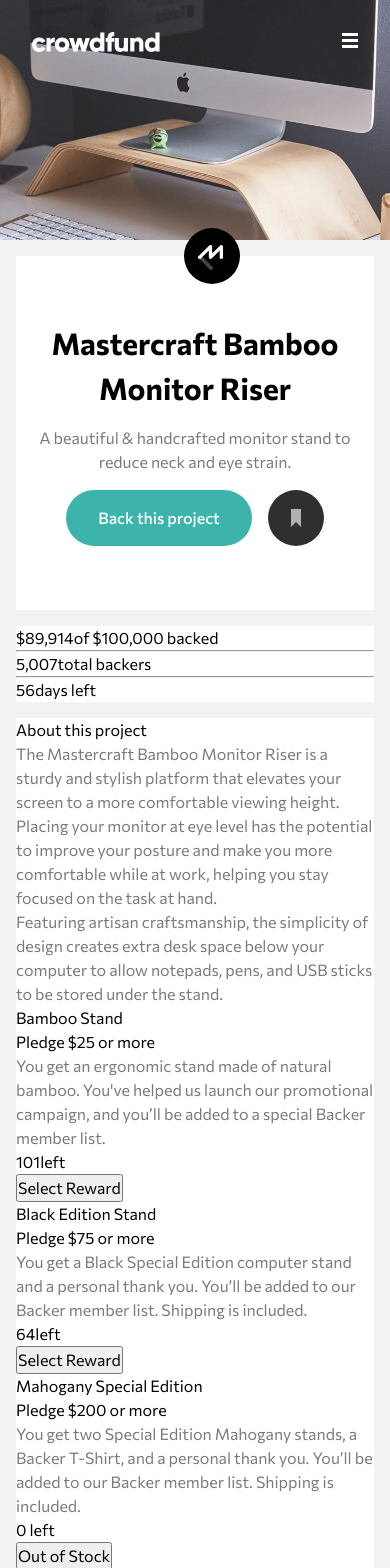
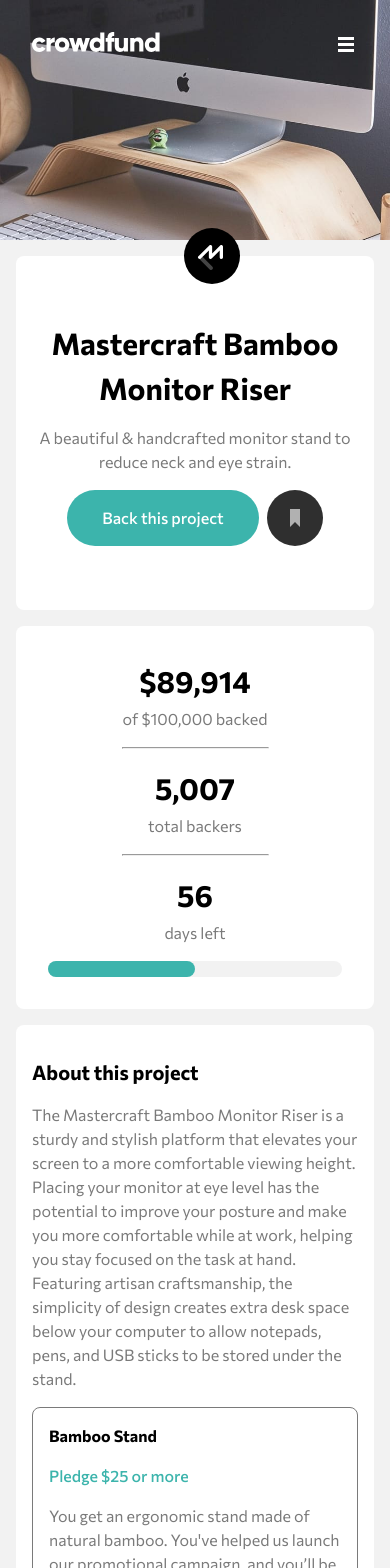
Before and after one commit to PiojoSistematico/fem-crowdfunding-product-page, a React (Vite) app: page / in a window 390 px wide. Shown: the top 1568 px of the page. Built offline with nearby package versions, Linux system fonts and the light colour scheme.

Commit message:
completed basic mobile css and added menu interaction

```diff
--- a/src/App.tsx
+++ b/src/App.tsx
@@ -28,17 +28,17 @@ function App() {
           </section>
           <section className="stats-section section">
             <div className="stats">
-              <span>$89,914</span>
+              <span className="big-numbers">$89,914</span>
               <span>of $100,000 backed</span>
             </div>
             <hr className="mobile" />
             <div className="stats">
-              <span>5,007</span>
+              <span className="big-numbers">5,007</span>
               <span>total backers</span>
             </div>
             <hr className="mobile" />
             <div className="stats">
-              <span>56</span>
+              <span className="big-numbers">56</span>
               <span>days left</span>
             </div>
             <div className="bar">
@@ -58,47 +58,47 @@ function App() {
               space below your computer to allow notepads, pens, and USB sticks
               to be stored under the stand.
             </p>
-            <article>
+            <article className="card-regular">
               <h3>Bamboo Stand</h3>
-              <span>Pledge $25 or more</span>
+              <span className="pledge">Pledge $25 or more</span>
               <p>
                 You get an ergonomic stand made of natural bamboo. You've helped
                 us launch our promotional campaign, and you’ll be added to a
                 special Backer member list.
               </p>
-              <div>
-                <span>101</span>
+              <div className="flex-row">
+                <span className="big-numbers">101</span>
                 <span>left</span>
               </div>
-              <button>Select Reward</button>
+              <button className="btn">Select Reward</button>
             </article>
-            <article>
+            <article className="card-regular">
               <h3>Black Edition Stand</h3>
-              <span>Pledge $75 or more</span>
+              <span className="pledge">Pledge $75 or more</span>
               <p>
                 You get a Black Special Edition computer stand and a personal
                 thank you. You’ll be added to our Backer member list. Shipping
                 is included.
               </p>
-              <div>
-                <span>64</span>
+              <div className="flex-row">
+                <span className="big-numbers">64</span>
                 <span>left</span>
               </div>
-              <button>Select Reward</button>
+              <button className="btn">Select Reward</button>
             </article>
-            <article>
+            <article className="card-regular out-of-stock">
               <h3>Mahogany Special Edition</h3>
-              <span>Pledge $200 or more</span>
+              <span className="pledge">Pledge $200 or more</span>
               <p>
                 You get two Special Edition Mahogany stands, a Backer T-Shirt,
                 and a personal thank you. You’ll be added to our Backer member
                 list. Shipping is included.
               </p>
-              <div>
-                <span> 0 </span>
+              <div className="flex-row">
+                <span className="big-numbers"> 0 </span>
                 <span>left</span>
               </div>
-              <button>Out of Stock</button>
+              <button className="btn">Out of Stock</button>
             </article>
           </section>
         </section>
--- a/src/components/Menu.tsx
+++ b/src/components/Menu.tsx
@@ -12,7 +12,7 @@ const Menu = () => {
 
   return (
     <header className={isMenuOpen ? "overlay" : ""}>
-      <a>
+      <a href="#" className="header-logo">
         <img src={Logo} alt="Logo" />
       </a>
 
@@ -52,9 +52,11 @@ const Menu = () => {
           <li>
             <a href="">About</a>
           </li>
+          <hr />
           <li>
             <a href="">Discover</a>
           </li>
+          <hr />
           <li>
             <a href="">Get Started</a>
           </li>
--- a/src/index.css
+++ b/src/index.css
@@ -49,6 +49,7 @@
   --size-800: 4rem;
   --size-900: 5rem;
   --size-1000: 7.5rem;
+  --size-1500: 12rem;
   --size-2000: 15rem;
   --size-3000: 30rem;
 }
@@ -159,16 +160,62 @@ header {
   padding: var(--size-600) var(--size-600);
 }
 
+.header-logo {
+  z-index: 4;
+}
+
 .btn-menu {
   background-color: transparent;
   border: none;
   z-index: 999;
-  width: var(--size-400);
-  height: var(--size-400);
+  width: var(--size-500);
+  height: var(--size-500);
   display: flex;
   flex-direction: row;
   align-items: center;
   justify-content: center;
+}
+
+.menu-open {
+  display: block;
+  position: absolute;
+  top: var(--size-1000);
+  left: 50%;
+  transform: translate(-50%, 0);
+  background: var(--clr-neutral-off-white);
+  width: 70%;
+  background-color: var(--clr-neutral-white);
+  z-index: 3;
+  border-radius: var(--size-200);
+}
+
+.menu-open ul {
+  display: flex;
+  flex-direction: column;
+  gap: var(--size-400);
+  color: var(--clr-neutral-very-dark-blue);
+  font-weight: var(--font-weight-regular);
+  font-size: var(--font-size-nav);
+  padding: var(--size-400) 0;
+}
+
+.overlay::before {
+  content: "";
+  position: fixed;
+  inset: 0;
+  background-color: rgb(0, 0, 0, 0.5);
+  z-index: 2;
+}
+
+li a {
+  text-decoration: none;
+  color: var(--clr-neutral-black);
+  font-size: var(--font-size-600);
+  padding: var(--size-400) var(--size-600);
+}
+
+header hr {
+  width: 100%;
 }
 
 main {
@@ -179,7 +226,7 @@ main {
 
 .section {
   background-color: var(--clr-neutral-white);
-  border-radius: var(--size-2 00);
+  border-radius: var(--size-200);
   display: flex;
   flex-direction: column;
 }
@@ -217,7 +264,8 @@ p {
 
 .flex-row {
   display: flex;
-  gap: var(--size-400);
+  gap: var(--size-200);
+  align-items: center;
 }
 
 .btn {
@@ -228,6 +276,8 @@ p {
   font-weight: var(--font-weight-medium);
   padding: var(--size-200) var(--size-600);
   cursor: pointer;
+  height: 100%;
+  width: var(--size-1500);
 }
 
 .btn-bookmark {
@@ -235,6 +285,97 @@ p {
   border: none;
   cursor: pointer;
 }
+
+.stats-section {
+  color: var(--clr-neutral-dark-gray);
+  display: flex;
+  flex-direction: column;
+  gap: var(--size-400);
+  align-items: center;
+  padding: var(--size-600);
+}
+
+.stats {
+  display: flex;
+  flex-direction: column;
+  gap: var(--size-100);
+  align-items: center;
+}
+
+hr {
+  width: 50%;
+  color: var(--clr-neutral-dark-gray);
+}
+
+.big-numbers {
+  font-size: var(--font-size-primary-heading);
+  color: var(--clr-neutral-black);
+  font-weight: var(--font-weight-bold);
+}
+
+.bar {
+  width: 100%;
+  height: var(--size-400);
+  border-radius: var(--size-400);
+  background-color: var(--clr-neutral-light-gray);
+}
+
+.bar-filled {
+  background-color: var(--clr-primary-moderate-cyan);
+  width: 50%;
+  height: var(--size-400);
+  border-radius: var(--size-400);
+}
+
+.details-section {
+  display: flex;
+  flex-direction: column;
+  gap: var(--size-400);
+  padding: var(--size-600) var(--size-400);
+}
+
+h2 {
+  color: var(--clr-neutral-black);
+  font-size: var(--font-size-secondary-heading);
+  font-weight: var(--font-weight-bold);
+}
+
+.card-regular {
+  display: flex;
+  flex-direction: column;
+  gap: var(--size-400);
+  border: 1px solid var(--clr-neutral-dark-gray);
+  border-radius: var(--size-200);
+  padding: var(--size-400);
+}
+
+h3 {
+  color: var(--clr-neutral-black);
+  font-weight: var(--font-weight-bold);
+}
+
+.pledge {
+  color: var(--clr-primary-moderate-cyan);
+  font-weight: var(--font-weight-medium);
+}
+
+.out-of-stock {
+  opacity: 0.4;
+}
+
+.out-of-stock .btn {
+  background-color: var(--clr-neutral-dark-gray);
+}
+
+/* .card-out-of-stock h3 {
+  color: var(--clr-neutral-dark-gray);
+  font-weight: var(--font-weight-bold);
+}
+
+.card-out-of-stock .pledge {
+  color: hsl(176, 50%, 67%);
+  font-weight: var(--font-weight-medium);
+} */
 
 /* https://codepen.io/sosuke/pen/Pjoqqp */
 /* .red-dot {
```
